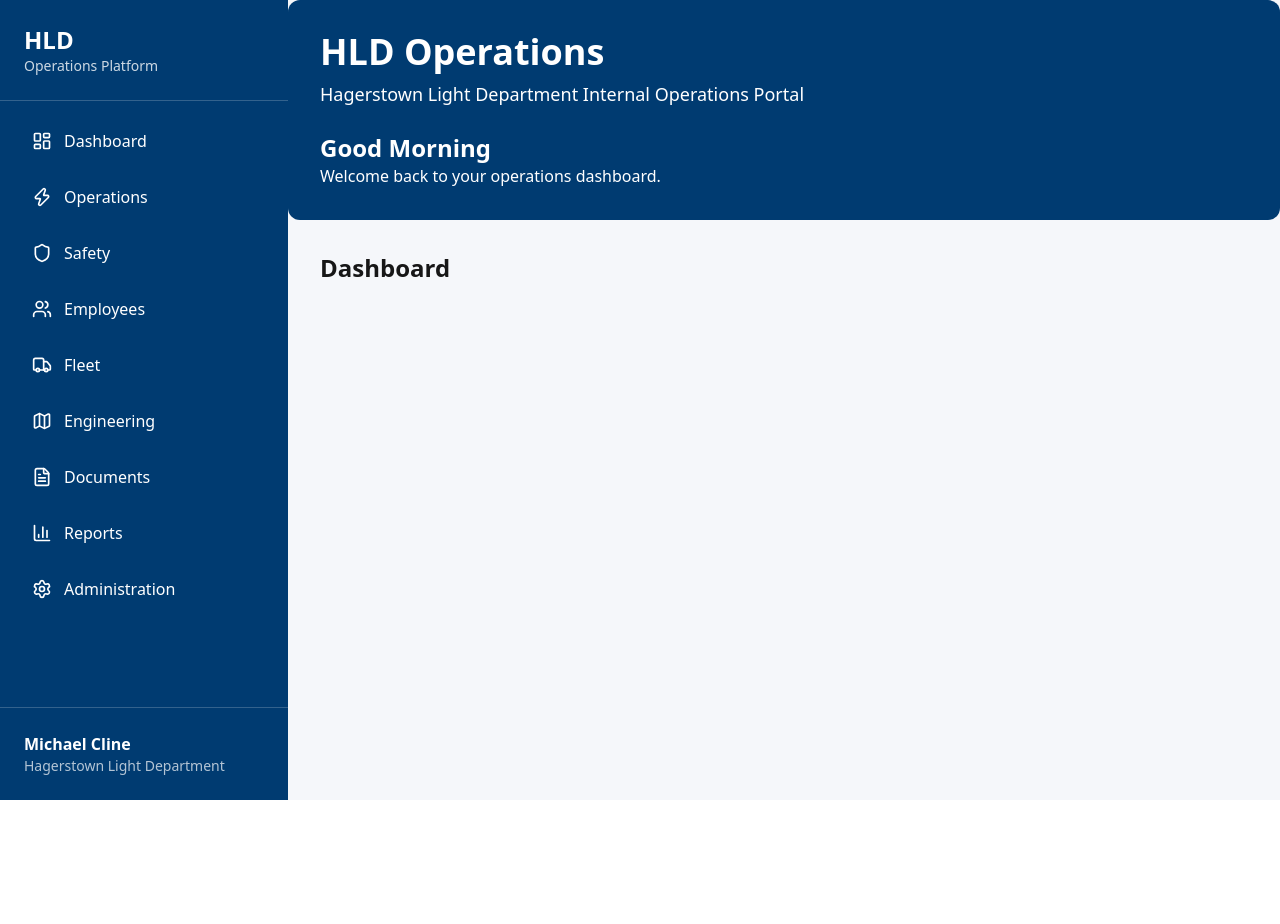
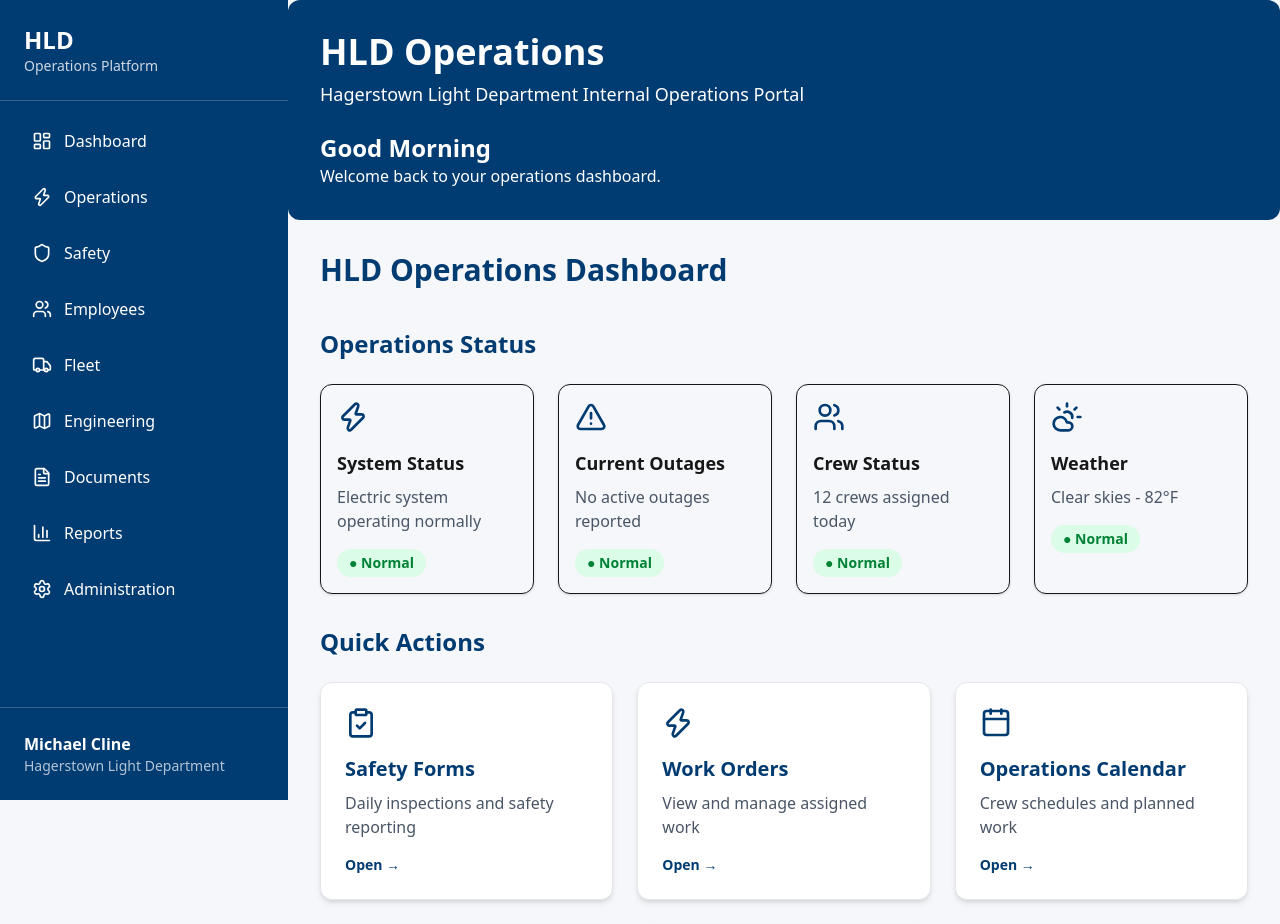
Before and after one commit to clinemichael/hagerstown-light-website, a Next.js app: page /dashboard in a window 1280 px wide. Shown: the top 924 px of the page. Before the commit the page ends 800 px from the top, so only its background shows below. Built offline with nearby package versions, Linux system fonts and the light colour scheme.

Commit message:
Build dashboard status and quick actions modules

```diff
--- a/app/dashboard/page.tsx
+++ b/app/dashboard/page.tsx
@@ -1,13 +1,20 @@
 import AppLayout from "@/components/layout/AppLayout";
+import QuickActions from "@/components/dashboard/QuickActions";
+import OperationsStatus from "@/components/dashboard/OperationsStatus";
+
 
 export default function Dashboard() {
   return (
     <AppLayout>
-      <h2 className="text-2xl font-bold mb-6">
-        Dashboard
-      </h2>
 
-      {/* Quick Actions, Status Cards, etc. will go here */}
+      <h1 className="text-3xl font-bold text-brand-blue">
+        HLD Operations Dashboard
+      </h1>
+
+      <OperationsStatus />
+
+      <QuickActions />
+
     </AppLayout>
   );
 }
--- /dev/null
+++ b/components/dashboard/ActionCard.tsx
@@ -0,0 +1,49 @@
+import { LucideIcon } from "lucide-react";
+
+type ActionCardProps = {
+  title: string;
+  description: string;
+  icon: LucideIcon;
+};
+
+export default function ActionCard({
+  title,
+  description,
+  icon: Icon,
+}: ActionCardProps) {
+  return (
+    <div
+      className="
+      bg-white
+      rounded-xl
+      shadow-md
+      border
+      border-gray-200
+      p-6
+      hover:shadow-lg
+      hover:-translate-y-1
+      transition
+      cursor-pointer
+      "
+    >
+
+      <Icon
+        size={32}
+        className="text-brand-blue mb-4"
+      />
+
+      <h3 className="text-xl font-semibold text-brand-blue">
+        {title}
+      </h3>
+
+      <p className="mt-2 text-gray-600">
+        {description}
+      </p>
+
+      <p className="mt-4 text-sm font-semibold text-brand-blue">
+        Open →
+      </p>
+
+    </div>
+  );
+}
--- /dev/null
+++ b/components/dashboard/OperationsStatus.tsx
@@ -0,0 +1,89 @@
+import {
+  Zap,
+  AlertTriangle,
+  Users,
+  CloudSun,
+} from "lucide-react";
+
+import Card from "@/components/common/Card";
+import StatusBadge from "./StatusBadge";
+
+
+const statusItems = [
+  {
+    title: "System Status",
+    description: "Electric system operating normally",
+    icon: Zap,
+    status: "normal",
+  },
+
+  {
+    title: "Current Outages",
+    description: "No active outages reported",
+    icon: AlertTriangle,
+    status: "normal",
+  },
+
+  {
+    title: "Crew Status",
+    description: "12 crews assigned today",
+    icon: Users,
+    status: "normal",
+  },
+
+  {
+    title: "Weather",
+    description: "Clear skies - 82°F",
+    icon: CloudSun,
+    status: "normal",
+  },
+];
+
+
+export default function OperationsStatus() {
+  return (
+    <section className="mt-10">
+
+      <h2 className="text-2xl font-bold text-brand-blue mb-6">
+        Operations Status
+      </h2>
+
+
+      <div className="grid md:grid-cols-4 gap-6">
+
+        {statusItems.map((item) => {
+
+          const Icon = item.icon;
+
+          return (
+            <Card key={item.title}>
+
+              <Icon
+                size={32}
+                className="text-brand-blue mb-4"
+              />
+
+              <h3 className="font-semibold text-lg">
+                {item.title}
+              </h3>
+
+
+              <p className="text-gray-600 mt-2">
+                {item.description}
+              </p>
+
+
+              <div className="mt-4">
+                <StatusBadge status={item.status as "normal"} />
+              </div>
+
+            </Card>
+          );
+
+        })}
+
+      </div>
+
+    </section>
+  );
+}
--- /dev/null
+++ b/components/dashboard/QuickActions.tsx
@@ -0,0 +1,71 @@
+import {
+  ClipboardCheck,
+  Zap,
+  Calendar,
+  FileText,
+  Users,
+  BarChart3,
+} from "lucide-react";
+
+import ActionCard from "./ActionCard";
+
+
+const actions = [
+  {
+    title: "Safety Forms",
+    description: "Daily inspections and safety reporting",
+    icon: ClipboardCheck,
+  },
+  {
+    title: "Work Orders",
+    description: "View and manage assigned work",
+    icon: Zap,
+  },
+  {
+    title: "Operations Calendar",
+    description: "Crew schedules and planned work",
+    icon: Calendar,
+  },
+  {
+    title: "Documents",
+    description: "Policies, procedures, and resources",
+    icon: FileText,
+  },
+  {
+    title: "Crew Management",
+    description: "Assignments and availability",
+    icon: Users,
+  },
+  {
+    title: "Reports",
+    description: "Operational reporting and analytics",
+    icon: BarChart3,
+  },
+];
+
+
+export default function QuickActions() {
+  return (
+    <section className="mt-8">
+
+      <h2 className="text-2xl font-bold text-brand-blue mb-6">
+        Quick Actions
+      </h2>
+
+
+      <div className="grid md:grid-cols-3 gap-6">
+
+        {actions.map((action) => (
+          <ActionCard
+            key={action.title}
+            title={action.title}
+            description={action.description}
+            icon={action.icon}
+          />
+        ))}
+
+      </div>
+
+    </section>
+  );
+}
--- a/components/dashboard/ServiceCard.tsx
+++ /dev/null
@@ -1,21 +0,0 @@
-interface ServiceCardProps {
-  title: string;
-  description: string;
-}
-
-export default function ServiceCard({
-  title,
-  description,
-}: ServiceCardProps) {
-  return (
-    <div className="p-6 border rounded-xl shadow-sm hover:shadow-md transition">
-      <h3 className="text-xl font-bold mb-3">
-        {title}
-      </h3>
-
-      <p className="text-gray-600">
-        {description}
-      </p>
-    </div>
-  );
-}
--- a/components/dashboard/ServiceStatus.tsx
+++ /dev/null
@@ -1,66 +0,0 @@
-import { Zap, Phone, CircleCheckBig} from "lucide-react";
-
-import type { LucideIcon } from "lucide-react";
-type ServiceStatusCard = {
-  title: string;
-  value : string;
-  icon: LucideIcon;
-};
-
-const statusCards = [
-  {
-    title: "Service Status",
-    value: "🟢 Normal",
-    color: "green",
-    icon: CircleCheckBig,
-  },
-  {
-    title: "Current Outages",
-    value: "None Reported",
-    icon: Zap,
-  },
-  {
-    title: "Customer Support",
-    value: "Available 24/7",
-    icon: Phone,
-  },
-];
-
-
-
-
-export default function ServiceStatus() {
-  return (
-    <section className="px-8 py-16">
-
-    <div className="grid md:grid-cols-3 gap-6  mx-auto">
-
-      {statusCards.map((card) => (
-  <div key={card.title}>
-    <div className="p-4 border rounded-xl shadow-sm hover:shadow-lg hover:border-brand-blue transition min-h-[140px]">
-
-        <div className="flex items-start gap-4">
-
-    <div>
-        <card.icon className="text-brand-blue" size={64} />
-    </div>
-    <div>
-    <h3 className="text-xl font-bold mb-3">
-        {card.title}
-    </h3>
-
-    <p className="text-gray-600">
-        {card.value}
-    </p>
-
-    </div>
-    </div>
-    </div>
-    </div>
-
-))}
-
-        </div>
-    </section>
-  );
-}
--- /dev/null
+++ b/components/dashboard/StatusBadge.tsx
@@ -0,0 +1,46 @@
+type StatusBadgeProps = {
+  status: "normal" | "warning" | "critical";
+};
+
+export default function StatusBadge({
+  status,
+}: StatusBadgeProps) {
+
+  const styles = {
+    normal: {
+      label: "Normal",
+      color: "bg-green-100 text-green-700",
+    },
+
+    warning: {
+      label: "Warning",
+      color: "bg-yellow-100 text-yellow-700",
+    },
+
+    critical: {
+      label: "Critical",
+      color: "bg-red-100 text-red-700",
+    },
+  };
+
+
+  const current = styles[status];
+
+
+  return (
+    <span
+      className={`
+        inline-flex
+        items-center
+        px-3
+        py-1
+        rounded-full
+        text-sm
+        font-semibold
+        ${current.color}
+      `}
+    >
+      ● {current.label}
+    </span>
+  );
+}
--- a/components/layout/AppLayout.tsx
+++ b/components/layout/AppLayout.tsx
@@ -9,15 +9,19 @@ type AppLayoutProps = {
 export default function AppLayout({ children }: AppLayoutProps) {
   return (
     <div className="flex min-h-screen bg-brand-light">
+
       <Sidebar />
 
       <div className="flex-1 flex flex-col">
+
         <OperationsHeader />
 
         <main className="flex-1 p-8">
           {children}
         </main>
+
       </div>
+
     </div>
   );
 }
```
